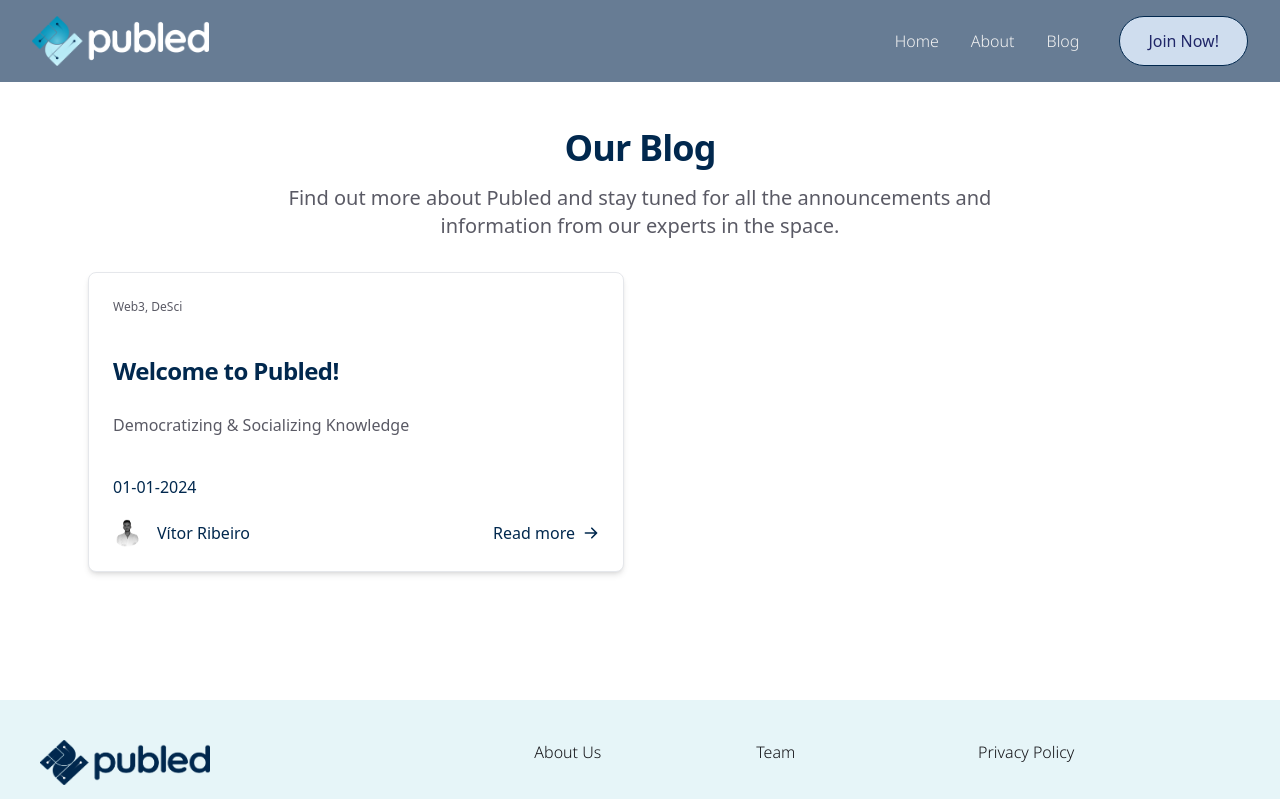
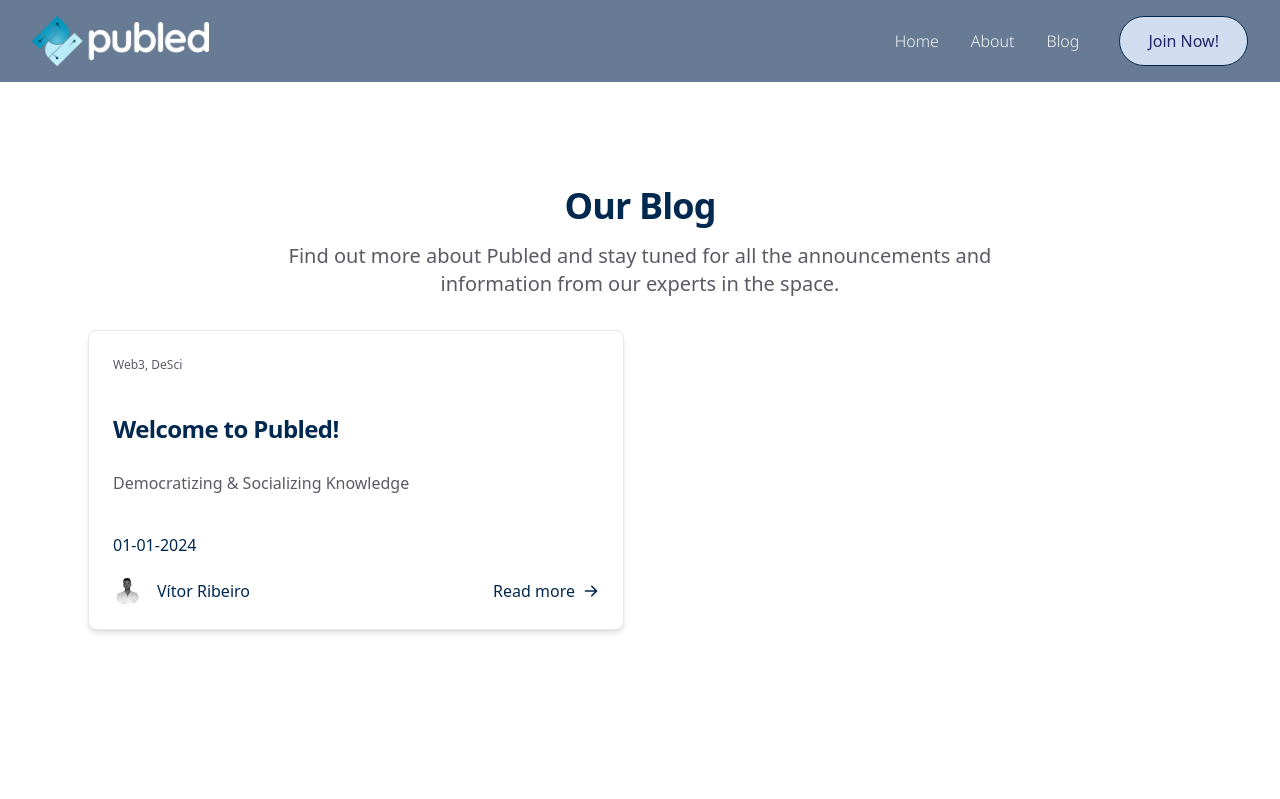
Before and after one commit to publed/publed-landing, a React (Create React App) app: page /blog in a window 1280 px wide. Shown: the top 799 px of the page. Built offline with nearby package versions, Linux system fonts and the light colour scheme.

Commit message:
fix: small changes on the height

```diff
--- a/src/components/BlogPost.js
+++ b/src/components/BlogPost.js
@@ -73,7 +73,7 @@ const BlogPost = ({ fileName }) => {
   }, [fileName]);
 
   return (
-    <div className="my-20 mx-auto flex flex-col items-center h-screen">
+    <div className="my-20 mx-auto flex flex-col items-center">
       <div className="max-w-screen-lg flex flex-col items-center">
         <Helmet>
           <title>{post.title}</title>
--- a/src/pages/Blog.tsx
+++ b/src/pages/Blog.tsx
@@ -29,8 +29,8 @@ const Blog = () => {
   }, []);
 
   return (
-    <section className="bg-white max-h-screen-xl flex justify-center items-center px-16 my-16">
-      <div className="max-w-screen-xl m-auto w-full py-8 px-4 lg:py-16 lg:px-6">
+    <section className="bg-white h-screen flex justify-center items-center px-16 my-2">
+      <div className="max-w-screen-xl m-auto w-full py-4 px-4 lg:py-8 lg:px-6">
         <div className="mx-auto max-w-screen-sm text-center mb-8">
           <h2 className="mb-4 text-3xl lg:text-4xl tracking-tight font-extrabold text-dark-blue-60 ">
             Our Blog
```
